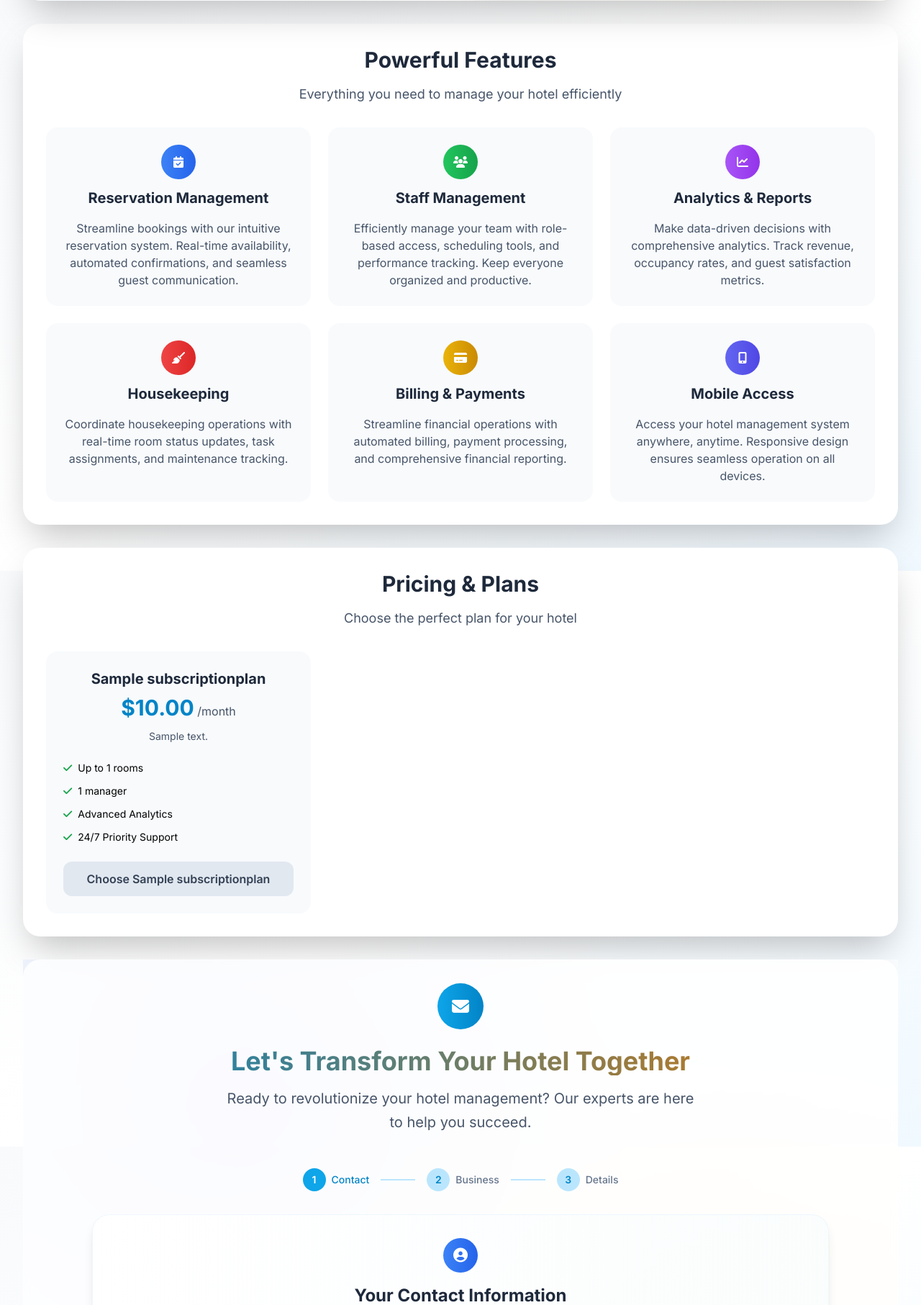
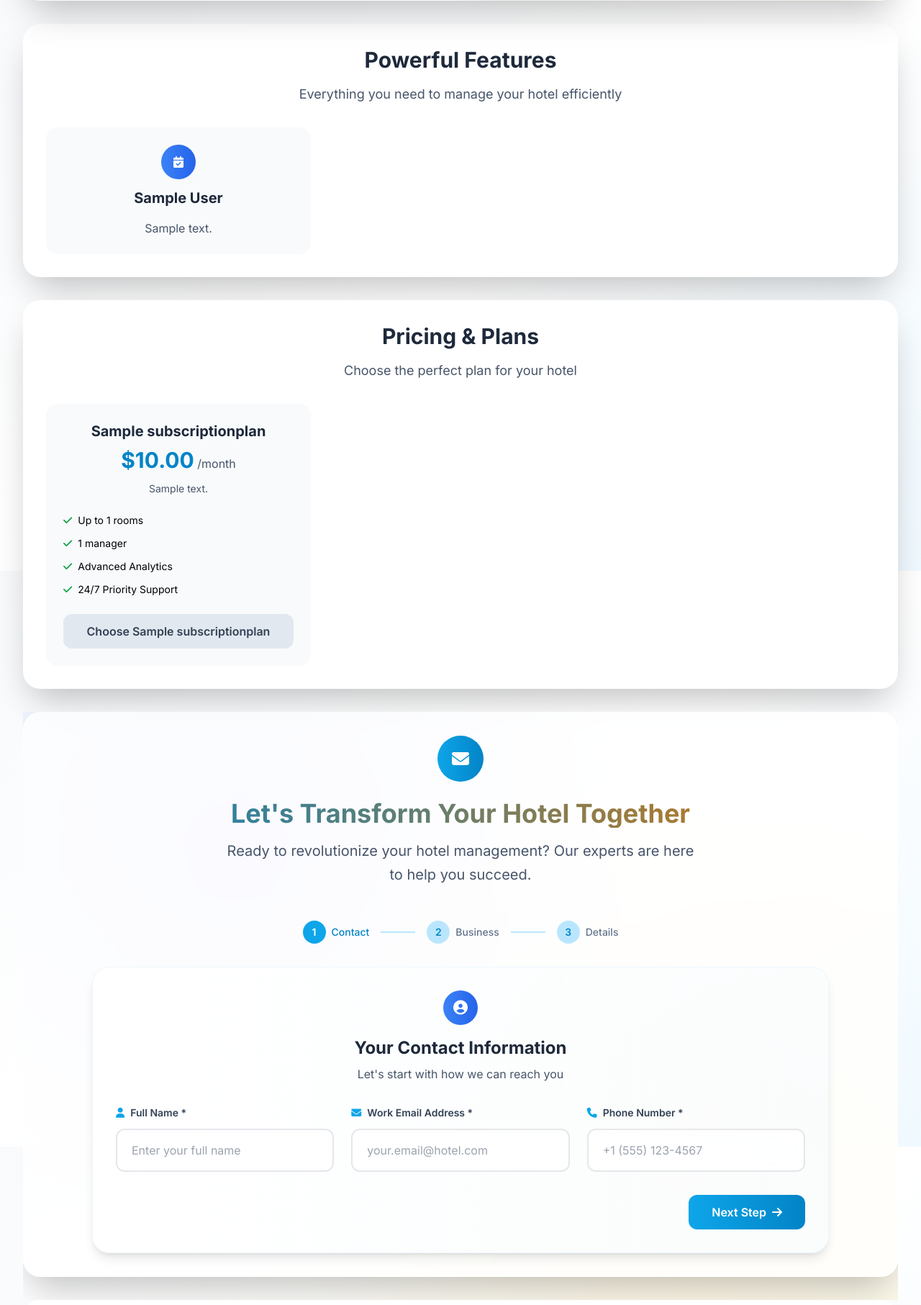
Before and after one commit to Momin9/hotel_management, a Django app: page / in a window 1280 px wide. Shown: the part 807-2620 px from the top of the page at 72% size. Run offline with Django 4.2, Linux system fonts and the light colour scheme; tables that the repository leaves empty hold one stand-in row (values such as "Sample post"); parts of the project's set-up code (start-up, migrations or seed data) failed here and were passed over; some libraries are stand-ins or nearby versions.

Commit message:
Add dynamic Features section with backend management
- Created Feature model with title, description, icon, color fields
- Added Feature admin interface with ordering and filtering
- Updated landing page to display features from database
- Added migration and populated default features
- Features now manageable from Django admin panel
- Supports custom icons, colors, and ordering

```diff
--- a/accounts/models.py
+++ b/accounts/models.py
@@ -203,6 +203,51 @@ class PasswordResetOTP(models.Model):
         return f"OTP for {self.user.email} - {self.otp}"
 
 
+class Feature(models.Model):
+    """Features section for landing page"""
+
+    ICON_CHOICES = [
+        ('fas fa-calendar-check', 'Calendar Check'),
+        ('fas fa-users', 'Users'),
+        ('fas fa-chart-line', 'Chart Line'),
+        ('fas fa-broom', 'Broom'),
+        ('fas fa-credit-card', 'Credit Card'),
+        ('fas fa-mobile-alt', 'Mobile'),
+        ('fas fa-shield-alt', 'Shield'),
+        ('fas fa-cog', 'Settings'),
+        ('fas fa-bell', 'Bell'),
+        ('fas fa-database', 'Database'),
+    ]
+
+    COLOR_CHOICES = [
+        ('blue', 'Blue'),
+        ('green', 'Green'),
+        ('purple', 'Purple'),
+        ('red', 'Red'),
+        ('yellow', 'Yellow'),
+        ('indigo', 'Indigo'),
+        ('pink', 'Pink'),
+        ('gray', 'Gray'),
+    ]
+
+    title = models.CharField(max_length=100)
+    description = models.TextField()
+    icon = models.CharField(max_length=50, choices=ICON_CHOICES, default='fas fa-cog')
+    color = models.CharField(max_length=20, choices=COLOR_CHOICES, default='blue')
+    is_active = models.BooleanField(default=True)
+    order = models.PositiveIntegerField(default=0)
+    created_at = models.DateTimeField(auto_now_add=True)
+    updated_at = models.DateTimeField(auto_now=True)
+
+    class Meta:
+        ordering = ['order', 'created_at']
+        verbose_name = 'Feature'
+        verbose_name_plural = 'Features'
+
+    def __str__(self):
+        return self.title
+
+
 class ContactInquiry(models.Model):
     """Contact form submissions from landing page"""
 
--- a/accounts/views.py
+++ b/accounts/views.py
@@ -17,9 +17,15 @@ User = get_user_model()
 def landing_page(request):
     """Landing page for AuraStay"""
     from .forms import ContactForm
+    from .models import Feature
     plans = SubscriptionPlan.objects.filter(is_active=True).order_by('price_monthly')
+    features = Feature.objects.filter(is_active=True).order_by('order', 'created_at')
     contact_form = ContactForm()
-    return render(request, 'accounts/landing.html', {'plans': plans, 'contact_form': contact_form})
+    return render(request, 'accounts/landing.html', {
+        'plans': plans,
+        'contact_form': contact_form,
+        'features': features
+    })
 
 def about_page(request):
     """About Us page for AuraStay"""
--- a/templates/accounts/landing.html
+++ b/templates/accounts/landing.html
@@ -46,65 +46,21 @@
     </div>
 
     <div class="grid grid-cols-1 md:grid-cols-3 gap-6">
+        {% for feature in features %}
         <div class="bg-luxury-50 rounded-2xl p-6 hover-lift transition-all duration-300">
             <div class="text-center mb-4">
-                <div class="inline-flex items-center justify-center w-12 h-12 bg-gradient-to-r from-blue-500 to-blue-600 rounded-full mb-3">
-                    <i class="fas fa-calendar-check text-white"></i>
+                <div class="inline-flex items-center justify-center w-12 h-12 bg-gradient-to-r from-{{ feature.color }}-500 to-{{ feature.color }}-600 rounded-full mb-3">
+                    <i class="{{ feature.icon }} text-white"></i>
                 </div>
-                <h3 class="text-xl font-bold text-luxury-800 mb-3">Reservation Management</h3>
+                <h3 class="text-xl font-bold text-luxury-800 mb-3">{{ feature.title }}</h3>
             </div>
-            <p class="text-luxury-600 text-center">Streamline bookings with our intuitive reservation system. Real-time availability, automated confirmations, and seamless guest communication.</p>
+            <p class="text-luxury-600 text-center">{{ feature.description }}</p>
         </div>
-
-        <div class="bg-luxury-50 rounded-2xl p-6 hover-lift transition-all duration-300">
-            <div class="text-center mb-4">
-                <div class="inline-flex items-center justify-center w-12 h-12 bg-gradient-to-r from-green-500 to-green-600 rounded-full mb-3">
-                    <i class="fas fa-users text-white"></i>
-                </div>
-                <h3 class="text-xl font-bold text-luxury-800 mb-3">Staff Management</h3>
-            </div>
-            <p class="text-luxury-600 text-center">Efficiently manage your team with role-based access, scheduling tools, and performance tracking. Keep everyone organized and productive.</p>
+        {% empty %}
+        <div class="col-span-3 text-center py-8">
+            <p class="text-luxury-500">No features available at the moment.</p>
         </div>
-
-        <div class="bg-luxury-50 rounded-2xl p-6 hover-lift transition-all duration-300">
-            <div class="text-center mb-4">
-                <div class="inline-flex items-center justify-center w-12 h-12 bg-gradient-to-r from-purple-500 to-purple-600 rounded-full mb-3">
-                    <i class="fas fa-chart-line text-white"></i>
-                </div>
-                <h3 class="text-xl font-bold text-luxury-800 mb-3">Analytics & Reports</h3>
-            </div>
-            <p class="text-luxury-600 text-center">Make data-driven decisions with comprehensive analytics. Track revenue, occupancy rates, and guest satisfaction metrics.</p>
-        </div>
-
-        <div class="bg-luxury-50 rounded-2xl p-6 hover-lift transition-all duration-300">
-            <div class="text-center mb-4">
-                <div class="inline-flex items-center justify-center w-12 h-12 bg-gradient-to-r from-red-500 to-red-600 rounded-full mb-3">
-                    <i class="fas fa-broom text-white"></i>
-                </div>
-                <h3 class="text-xl font-bold text-luxury-800 mb-3">Housekeeping</h3>
-            </div>
-            <p class="text-luxury-600 text-center">Coordinate housekeeping operations with real-time room status updates, task assignments, and maintenance tracking.</p>
-        </div>
-
-        <div class="bg-luxury-50 rounded-2xl p-6 hover-lift transition-all duration-300">
-            <div class="text-center mb-4">
-                <div class="inline-flex items-center justify-center w-12 h-12 bg-gradient-to-r from-yellow-500 to-yellow-600 rounded-full mb-3">
-                    <i class="fas fa-credit-card text-white"></i>
-                </div>
-                <h3 class="text-xl font-bold text-luxury-800 mb-3">Billing & Payments</h3>
-            </div>
-            <p class="text-luxury-600 text-center">Streamline financial operations with automated billing, payment processing, and comprehensive financial reporting.</p>
-        </div>
-
-        <div class="bg-luxury-50 rounded-2xl p-6 hover-lift transition-all duration-300">
-            <div class="text-center mb-4">
-                <div class="inline-flex items-center justify-center w-12 h-12 bg-gradient-to-r from-indigo-500 to-indigo-600 rounded-full mb-3">
-                    <i class="fas fa-mobile-alt text-white"></i>
-                </div>
-                <h3 class="text-xl font-bold text-luxury-800 mb-3">Mobile Access</h3>
-            </div>
-            <p class="text-luxury-600 text-center">Access your hotel management system anywhere, anytime. Responsive design ensures seamless operation on all devices.</p>
-        </div>
+        {% endfor %}
     </div>
 </div>
 
```
Also changed, not shown: accounts/admin.py (+10 -1 lines), accounts/migrations/0014_feature.py (added).
